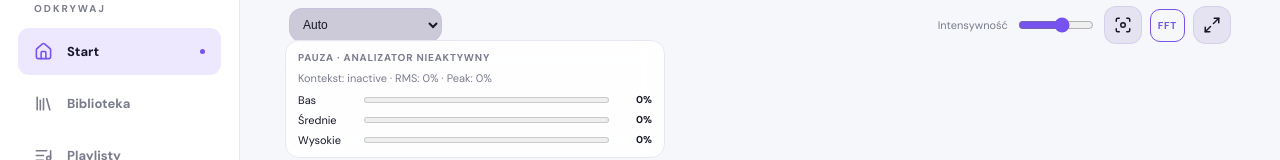
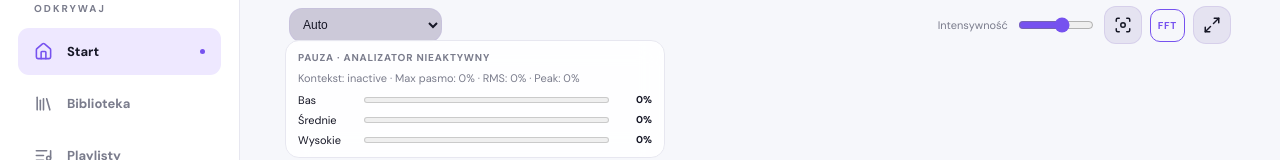
Before and after one commit to trciesielski/Shutter, a React (Vite) app: page / in a window 1280 px wide. Both pictures are taken after a click on the button "FFT". Shown: the part 121-281 px from the top of the page. Built offline with nearby package versions, Linux system fonts and the light colour scheme.

Commit message:
fix(visualizer): display unrounded peak spectrum to confirm Android PCM fallback

```diff
--- a/src/visualizer/MusicVisualizer.jsx
+++ b/src/visualizer/MusicVisualizer.jsx
@@ -84,7 +84,7 @@ export default function MusicVisualizer({song,playing,bins=[],visible=true,signa
     <button className="visualizer-maximize" aria-pressed={maximized} aria-label={maximized?'Wyłącz animowane tło':'Włącz animowane tło całej aplikacji'} title={maximized?'Wyłącz animowane tło':'Animowane tło aplikacji'} onClick={()=>{setMaximized(v=>!v);if(maximized)setFocus(false)}}>{maximized?<Minimize2 size={18}/>:<Maximize2 size={18}/>}</button>
    </div>
   </div>
-  {diagnostic&&<div className="visualizer-diagnostic" role="status" aria-label="Poziomy analizatora audio"><span>{playing?'ODTWARZANIE':'PAUZA'} · {signalStatus==='error'?'BŁĄD ANALIZATORA':signalStatus==='inactive'?'ANALIZATOR NIEAKTYWNY':levels.bass+levels.mids+levels.treble>2?'SYGNAŁ':'CISZA / BRAK FFT'}</span><small className="visualizer-signal-detail">Kontekst: {signalDebug?.context||signalStatus} · RMS: {signalDebug?.rms??0}% · Peak: {signalDebug?.peak??0}%</small>{[['Bas',levels.bass],['Średnie',levels.mids],['Wysokie',levels.treble]].map(([name,n])=><label key={name}>{name}<meter min="0" max="100" value={n}/><strong>{n}%</strong></label>)}</div>}
+  {diagnostic&&<div className="visualizer-diagnostic" role="status" aria-label="Poziomy analizatora audio"><span>{playing?'ODTWARZANIE':'PAUZA'} · {signalStatus==='error'?'BŁĄD ANALIZATORA':signalStatus==='inactive'?'ANALIZATOR NIEAKTYWNY':levels.bass+levels.mids+levels.treble>2?'SYGNAŁ':'CISZA / BRAK FFT'}</span><small className="visualizer-signal-detail">Kontekst: {signalDebug?.context||signalStatus} · Max pasmo: {signalDebug?.maxBand??0}% · RMS: {signalDebug?.rms??0}% · Peak: {signalDebug?.peak??0}%</small>{[['Bas',levels.bass],['Średnie',levels.mids],['Wysokie',levels.treble]].map(([name,n])=><label key={name}>{name}<meter min="0" max="100" value={n}/><strong>{n}%</strong></label>)}</div>}
   {maximized?createPortal(scene,document.body):scene}
  </section>;
 }
```
